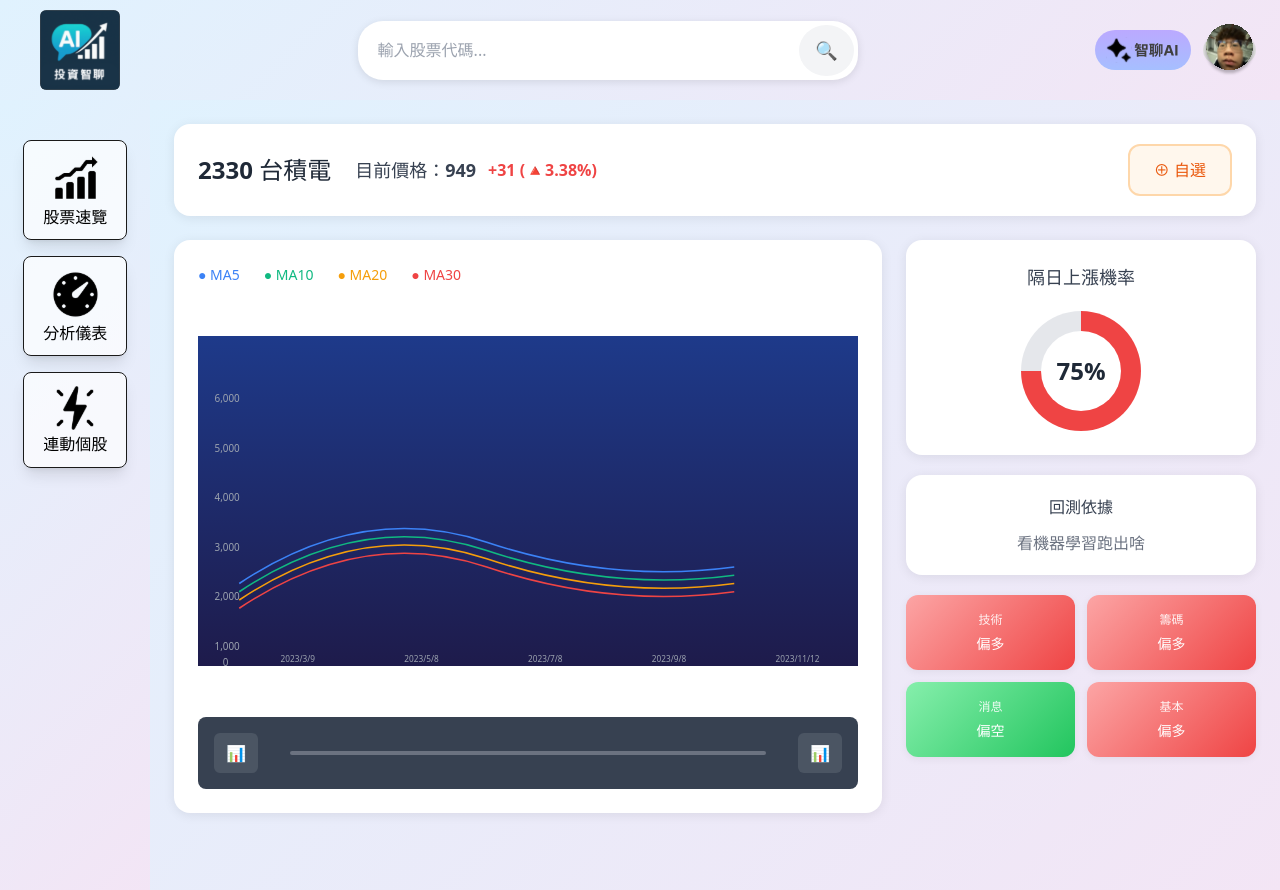
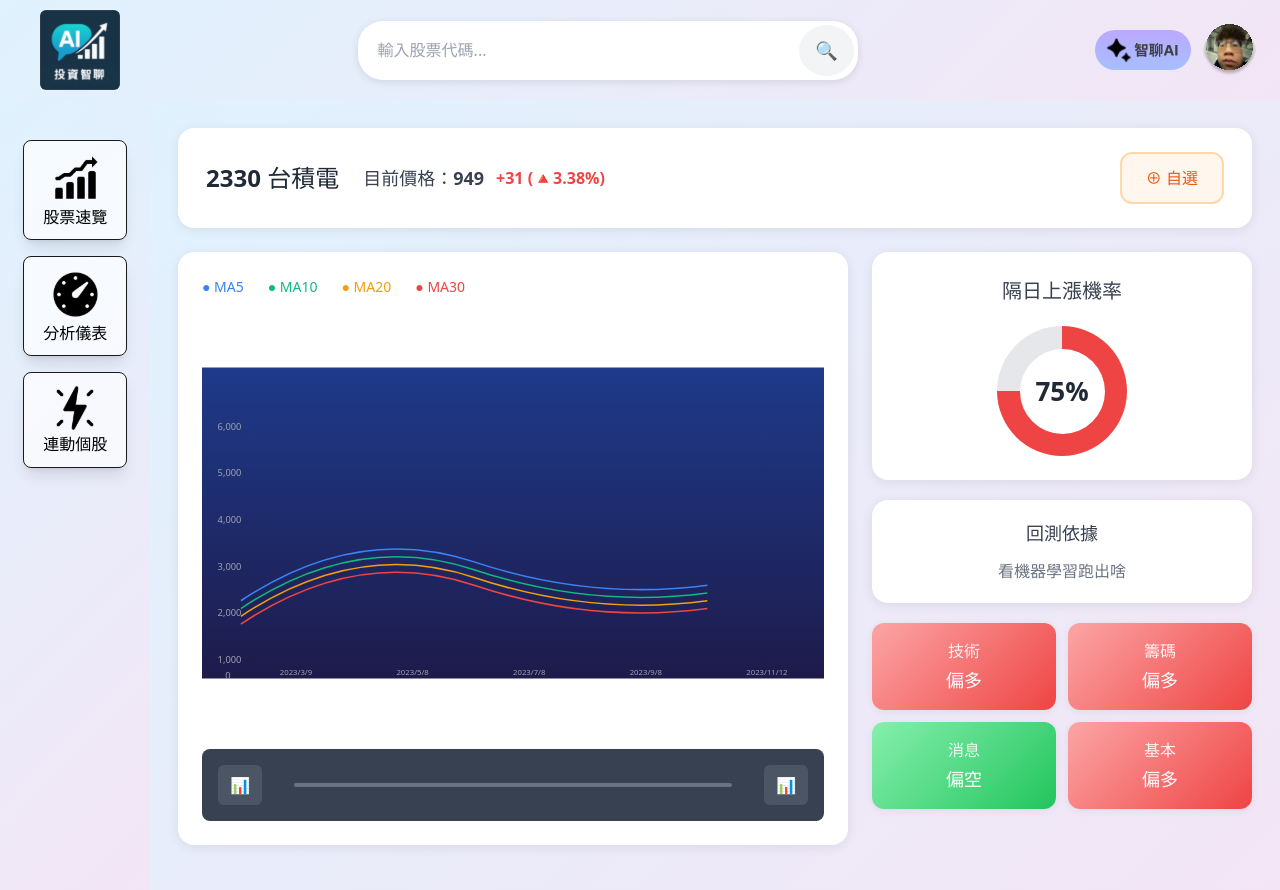
Before and after one commit to howboi/project, a Vue app: page / in a window 1280 px wide. Both pictures are taken after a click on the button "股票速覽". Shown: the top 890 px of the page. Built offline with nearby package versions, Linux system fonts and the light colour scheme; a web font is replaced by a local one.

Commit message:
版面比例優化 並加入搜尋功能(只有台積電頁面)

```diff
--- a/src/components/header.vue
+++ b/src/components/header.vue
@@ -43,6 +43,9 @@
 const keyword = ref('')
 const onSearch = () => {
   console.log('search:', keyword.value)
+  if (keyword.value === '2330') {
+    router.push('/view-stock')
+  }
   // 你可以在這裡觸發 API 或 router push
 }
 </script>
--- a/src/views/homePage.vue
+++ b/src/views/homePage.vue
@@ -28,6 +28,9 @@
 const search = () => {
   // Add search functionality here
   console.log('Searching for:', searchQuery.value);
+  if (searchQuery.value === '2330') {
+    router.push('/view-stock')
+  }
 }
 
 const showComingSoonAlert = () => {
@@ -54,6 +57,7 @@
             class="ring-2 ring-black w-100 huninn-regular text-black"
             type="text"
             placeholder="輸入股票代碼..."
+            @keyup.enter="search"
         />
         <button @click="search" class="ring-2 ring-black">
           <svg xmlns="http://www.w3.org/2000/svg" fill="none" viewBox="0 0 24 24" stroke-width="1.5" stroke="currentColor" class="size-6">
--- a/src/views/stockLink.vue
+++ b/src/views/stockLink.vue
@@ -7,7 +7,7 @@
       </li>
     </ul>
     <div class="add-stock">
-      <input v-model="newSymbol" placeholder="輸入股票代碼" />
+      <input v-model="newSymbol" placeholder="輸入股票代碼" @keyup.enter="saveSymbol" />
       <button @click="saveSymbol">儲存</button>
     </div>
   </div>
@@ -35,6 +35,10 @@
 })
 
 function saveSymbol() {
+  if (newSymbol.value === '2330') {
+    router.push('/view-stock')
+    return
+  }
   if (newSymbol.value && !savedStocks.value.includes(newSymbol.value)) {
     savedStocks.value.push(newSymbol.value)
     localStorage.setItem('savedStocks', JSON.stringify(savedStocks.value))
--- a/src/views/stockView.vue
+++ b/src/views/stockView.vue
@@ -89,19 +89,19 @@
           <!-- Analysis tags -->
           <div class="analysis-tags">
             <div class="tag bullish">
-              <div class="tag-label">技術</div>
+              <div class="tag-label"><strong>技術</strong></div>
               <div class="tag-value">偏多</div>
             </div>
             <div class="tag bullish">
-              <div class="tag-label">籌碼</div>
+              <div class="tag-label"><strong>籌碼</strong></div>
               <div class="tag-value">偏多</div>
             </div>
             <div class="tag bearish">
-              <div class="tag-label">消息</div>
+              <div class="tag-label"><strong>消息</strong></div>
               <div class="tag-value">偏空</div>
             </div>
             <div class="tag bullish">
-              <div class="tag-label">基本</div>
+              <div class="tag-label"><strong>基本</strong></div>
               <div class="tag-value">偏多</div>
             </div>
           </div>
@@ -129,9 +129,9 @@
 
 /* Main Content */
 .main-content {
-  padding: 24px;
-  max-width: 1400px;
-  margin: 0 auto;
+  padding: 28px;
+  max-width: 1500px;
+  margin: 0;
 }
 
 .stock-info-header {
@@ -140,7 +140,7 @@
   justify-content: space-between;
   margin-bottom: 24px;
   background: white;
-  padding: 20px 24px;
+  padding: 24px 28px;
   border-radius: 16px;
   box-shadow: 0 2px 12px rgba(0, 0, 0, 0.08);
 }
@@ -202,7 +202,7 @@
 /* Content Grid */
 .content-grid {
   display: grid;
-  grid-template-columns: 1fr 350px;
+  grid-template-columns: 1fr 380px;
   gap: 24px;
   align-items: start;
 }
@@ -237,7 +237,7 @@
 
 .mock-chart {
   width: 100%;
-  height: 400px;
+  height: 420px;
   border-radius: 8px;
   margin-bottom: 16px;
 }
@@ -285,7 +285,7 @@
 }
 
 .card-title {
-  font-size: 18px;
+  font-size: 20px;
   font-weight: 600;
   color: #374151;
   margin: 0 0 20px 0;
@@ -298,8 +298,8 @@
 }
 
 .circle-progress {
-  width: 120px;
-  height: 120px;
+  width: 130px;
+  height: 130px;
   background: conic-gradient(from 0deg, #ef4444 0deg, #ef4444 270deg, #e5e7eb 270deg, #e5e7eb 360deg);
   border-radius: 50%;
   display: flex;
@@ -311,14 +311,14 @@
 .circle-progress::before {
   content: '';
   position: absolute;
-  width: 80px;
-  height: 80px;
+  width: 85px;
+  height: 85px;
   background: white;
   border-radius: 50%;
 }
 
 .percentage {
-  font-size: 24px;
+  font-size: 26px;
   font-weight: 700;
   color: #1f2937;
   position: relative;
@@ -333,7 +333,7 @@
 }
 
 .basis-title {
-  font-size: 16px;
+  font-size: 18px;
   font-weight: 600;
   color: #374151;
   margin: 0 0 12px 0;
@@ -375,14 +375,14 @@
 }
 
 .tag-label {
-  font-size: 12px;
+  font-size: 16px;
   font-weight: 500;
   margin-bottom: 4px;
   opacity: 0.9;
 }
 
 .tag-value {
-  font-size: 14px;
+  font-size: 18px;
   font-weight: 600;
 }
 
```
